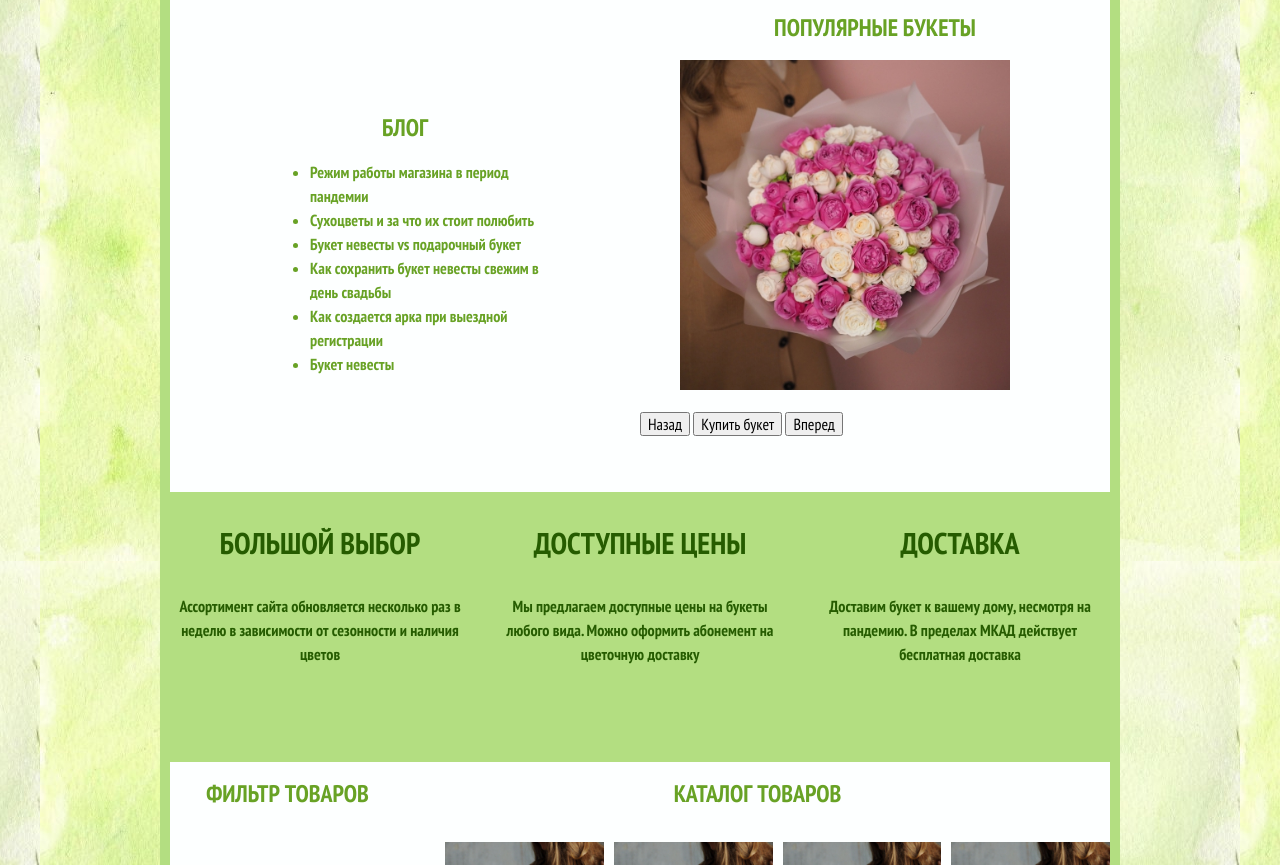
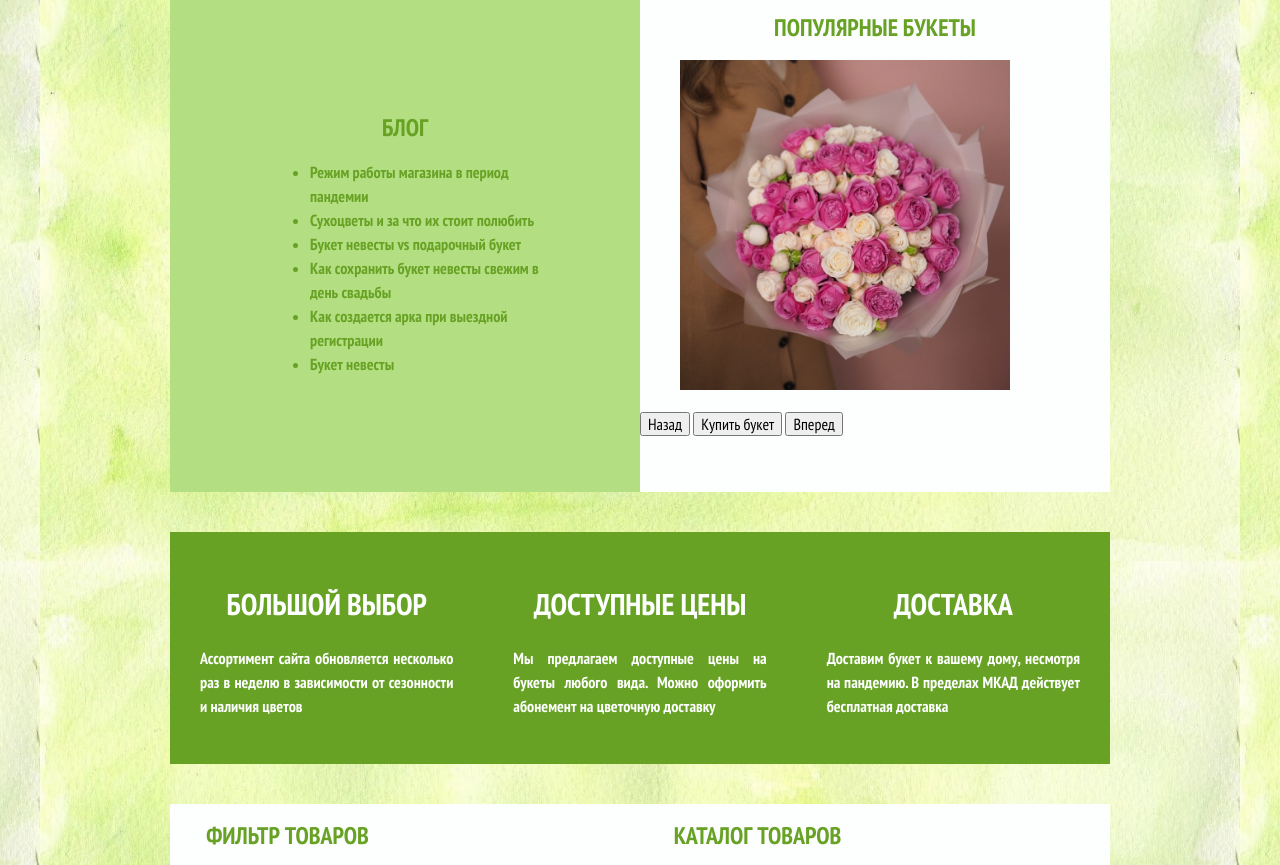
Before and after one commit to chxen/bouquetist, a plain HTML site: page index.html in a window 1280 px wide. Shown: the part 245-1110 px from the top of the page. Drawn offline with Linux system fonts and the light colour scheme.

Commit message:
more grid

```diff
--- a/css/style.css
+++ b/css/style.css
@@ -76,7 +76,7 @@ img {
 }
 
 
-/* Logo */
+/* logo */
 .main-header-logo {
     order: 1;
     justify-self: center;
@@ -108,52 +108,12 @@ img {
      color: var(--cotton);
 }
 
-/* features */
-.container {
-    width: 940px;
-    margin: 0 auto;
-    padding: 0 10px;
+/* blog with gallery*/
+.blog {
+    padding: 100px;
+    vertical-align: top;
     background-color: var(--light-green);
 }
-
-.features {
-    margin-bottom: 80px;
-    background-color: var(--light-green);
-    color: var(--emerald);
-}
-
-.feature-list {
-    display: grid;
-    grid-template-columns: 1fr 1fr 1fr;
-    list-style: none;
-    column-gap: 20px;
-    margin: 0;
-    padding: 0;
-}
-
-.feature-item {
-    text-align: center;
-}
-
-.feature-item h3 {
-    font-size: 30px;
-    line-height: 42px;
-}
-
-.else-info {
-
-}
-
-/* blog */
-.blog {
-    padding: 100px;
-}
-
-.blog-list {}
-
-.blog-item {}
-
-/* gallery */
 
 .index-columns {
     display: grid;
@@ -161,37 +121,50 @@ img {
     background-color: var(--cotton);
 }
 
-.photo-gallery {
+/* features */
+.container {
+    width: 940px;
+    margin: 0 auto;
+    padding: 0 10px;
+}
+
+.features {
+    margin-top: 40px;
+    margin-bottom: 40px;
+    background-color: var(--green-been);
+    color: var(--cotton);
+}
+
+.feature-list {
+    display: grid;
+    grid-template-columns: 1fr 1fr 1fr;
+    list-style: none;
+    margin: 0;
+    padding: 0;
+}
+
+.feature-item {
+    text-align: justify;
+    padding: 30px;
 
 }
 
-.gallery-content {
-
+.feature-item h3 {
+    font-size: 30px;
 }
-
-.button {}
-
-.button-back {}
-
-.button-buy {}
-
-.button-forward {}
 
 /* shopping catalog */
 .shopping-catalog {
     display: grid;
     grid-template-columns: 1fr 3fr;
     background-color: var(--cotton);
+    margin-bottom: 40px;
 }
 
 .catalog-grid {
     display: grid;
     grid-template-columns: 1fr 1fr 1fr 1fr;
     column-gap: 10px;
-}
-
-.catalog-grid-item {
-
 }
 
 /* footer */
@@ -208,8 +181,6 @@ img {
     color: var(--light-been);
 }
 
-.footer-contacts-phone {}
-
 .footer-contacts {
     padding-right: 30px;
     padding-left: 30px;
@@ -222,8 +193,6 @@ img {
     text-align: center;
 }
 
-.media-button {}
-
 .footer-menu {
     padding-right: 30px;
     padding-left: 0px;
@@ -233,5 +202,3 @@ img {
     margin-top: auto;
     margin-bottom: auto;
 }
-
-.footer-menu-button {}
```
